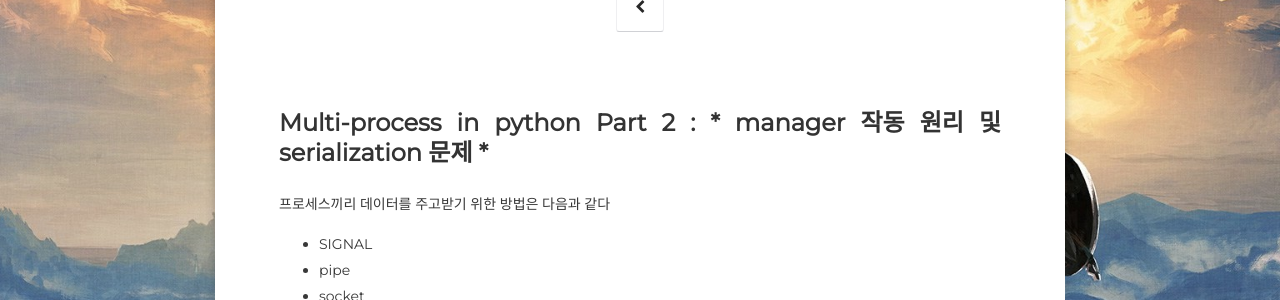
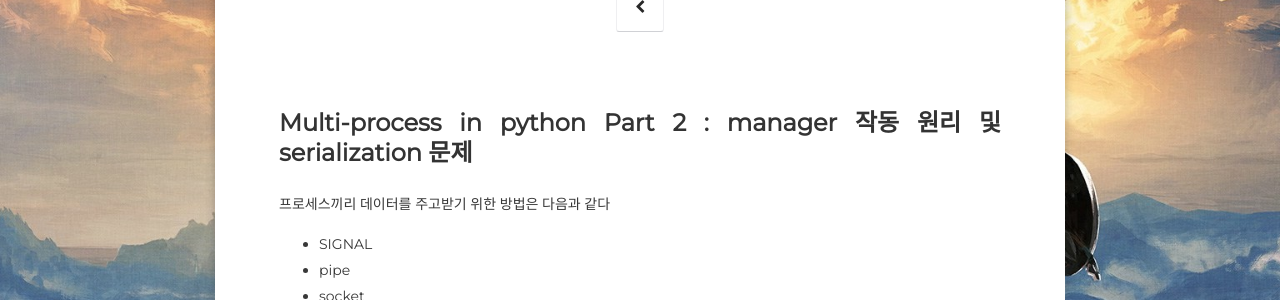
Before and after one commit to ghk829/ghk829.github.io, a Jekyll site: the page built from _posts/2019-02-01-multiprocess context.md, in a window 1280 px wide. Shown: the part 366-666 px from the top of the page. Built offline with Jekyll 4.4.1, drawn with Linux system fonts in a browser that asks for light colours; some web fonts are replaced.

```diff
--- a/_posts/2019-02-01-multiprocess context.md
+++ b/_posts/2019-02-01-multiprocess context.md
@@ -9,7 +9,7 @@ tag:
 - Spring boot
 comments: false
 ---
-### Multi-process in python Part 2 : * manager 작동 원리 및 serialization 문제 *
+### Multi-process in python Part 2 : manager 작동 원리 및 serialization 문제
 
 프로세스끼리 데이터를 주고받기 위한 방법은 다음과 같다
 
```
Also changed, not shown: about/index.md (+0 -15 lines).
